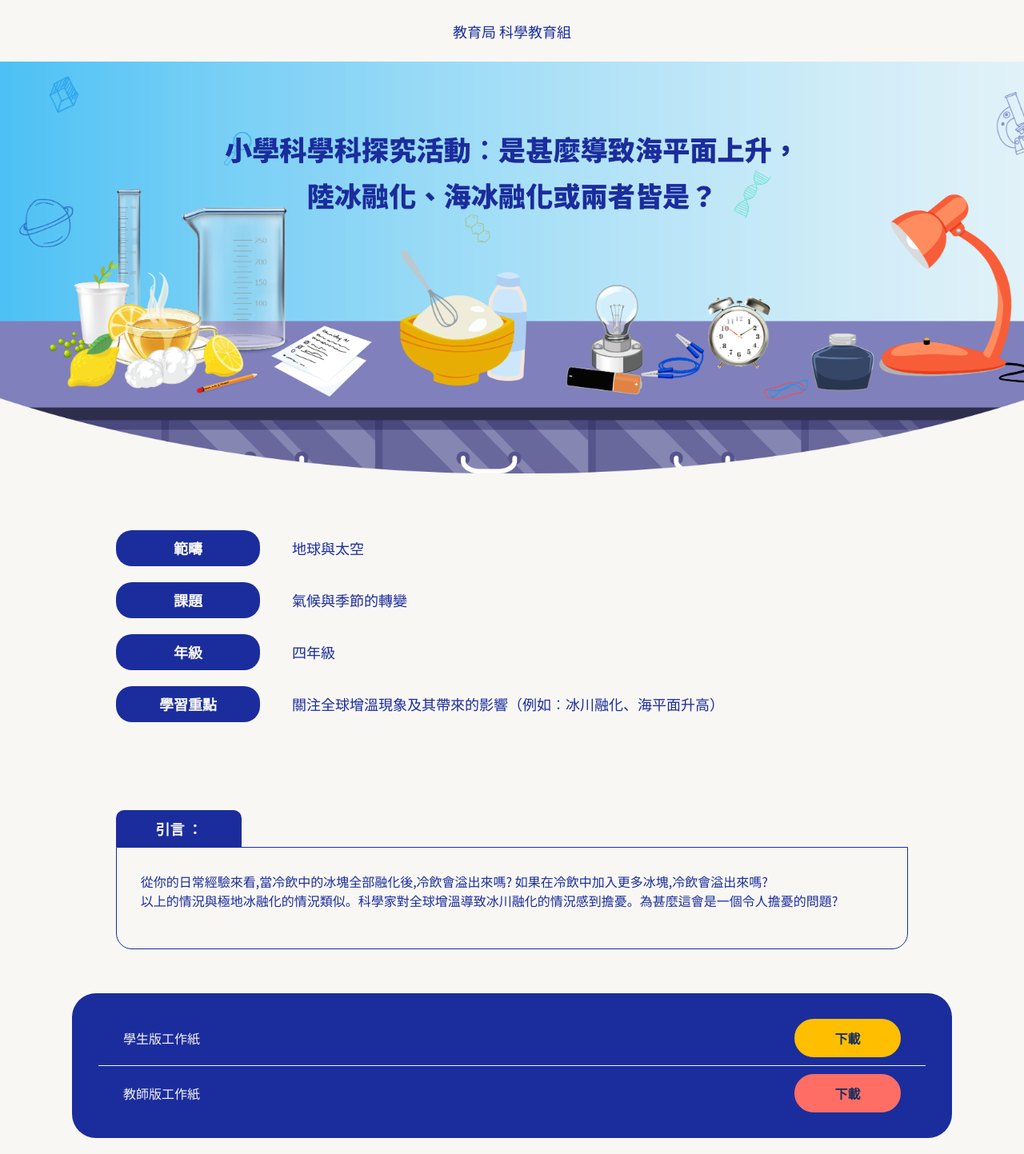
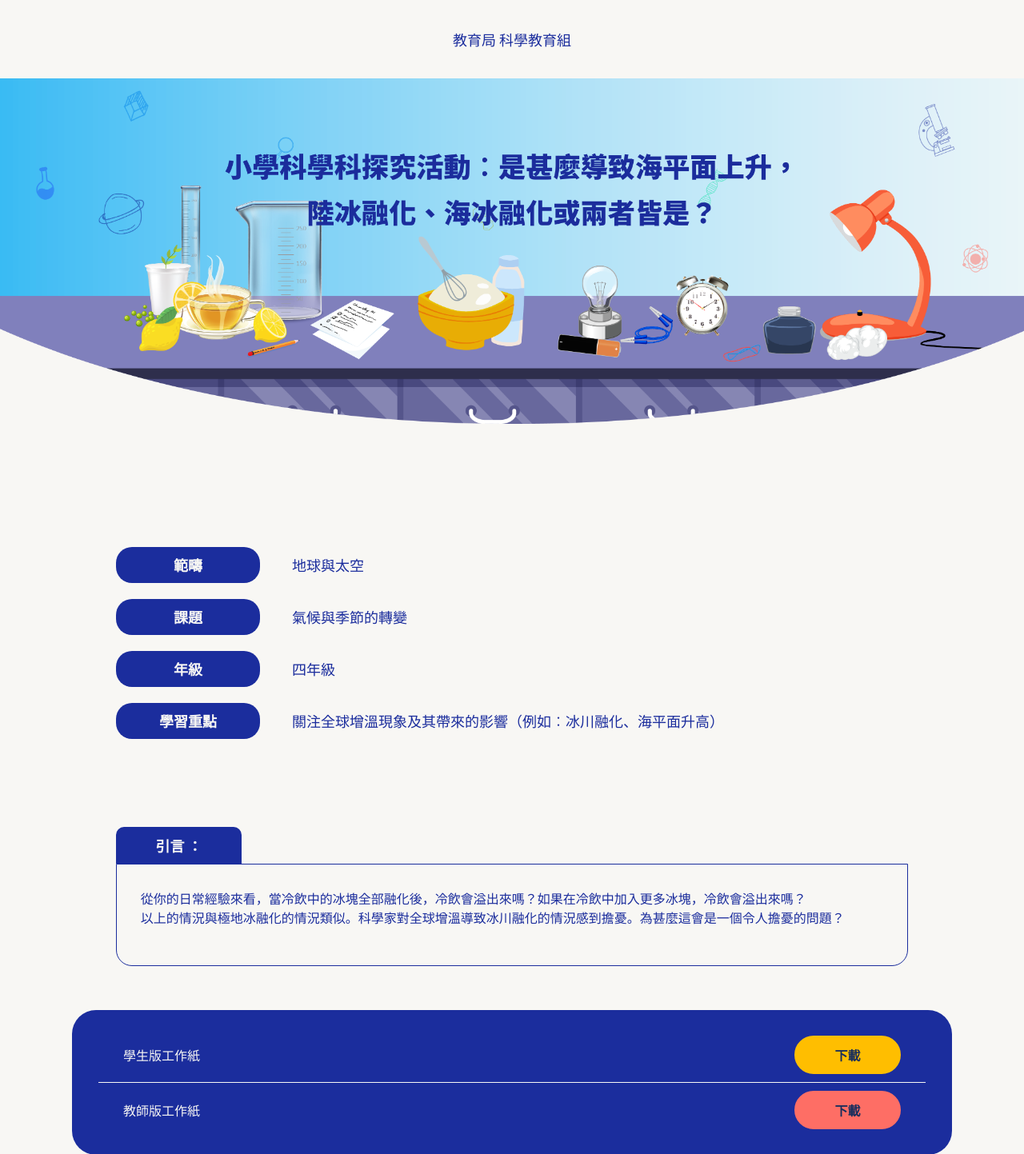
Before and after one commit to 5MLTECH/edb_presource, a PHP site: page /activities/p4_activity4.php in a window 1280 px wide. Shown: the top 1443 px of the page at 80% size. Run offline with PHP 8.4, Linux system fonts and the light colour scheme.

Commit message:
Update files

```diff
--- a/activities/p4_activity4.php
+++ b/activities/p4_activity4.php
@@ -76,8 +76,8 @@
                 引言 <span class="text-en">| Introduction </span>：
             </div>
             <div class="intro-desc">
-                <p>從你的日常經驗來看,當冷飲中的冰塊全部融化後,冷飲會溢出來嗎? 如果在冷飲中加入更多冰塊,冷飲會溢出來嗎?<br>
-                以上的情況與極地冰融化的情況類似。科學家對全球增溫導致冰川融化的情況感到擔憂。為甚麼這會是一個令人擔憂的問題?</p>
+                <p>從你的日常經驗來看，當冷飲中的冰塊全部融化後，冷飲會溢出來嗎？如果在冷飲中加入更多冰塊，冷飲會溢出來嗎？<br>
+                以上的情況與極地冰融化的情況類似。科學家對全球增溫導致冰川融化的情況感到擔憂。為甚麼這會是一個令人擔憂的問題？</p>
                 <p class="text-en"><p>
             </div>
         </div>
--- a/css/style.css
+++ b/css/style.css
@@ -30,7 +30,7 @@ p, body, h1, h2, h3 {
     color: var(--royal_blue) !important;
     font-weight: 500;
     text-align: center;
-    padding: 2% 0;
+    padding: 28px    0;
     font-size: 18px;
 }
 
@@ -38,6 +38,10 @@ p, body, h1, h2, h3 {
 
     color: var(--royal_blue) !important;
     text-decoration: none;
+    width: max-content;
+    display: block;
+    margin: 0 auto;
+    padding: 8px 16px;
 }
 
 @media (max-width: 1024px) {
--- a/scripts/main.js
+++ b/scripts/main.js
@@ -3,10 +3,26 @@ $(function() {
     $('.st-download').on("click", function() {
         var ws_num = $(this).data("worksheet");
 
+        downloadFile(ws_num, "student");
+    });
+
+
+    $('.tc-download').on("click", function() {
+        var ws_num = $(this).data("worksheet");
+        downloadFile(ws_num, "teacher");
+    });
+
+    function downloadFile(ws_num, ws_type) {
+
+
+        if(ws_num == "WS12" || ws_num == "WS14") {
+            return false;
+        }
+
         // Create a hidden anchor element
         var a = document.createElement('a');
-        a.href = `/worksheets/student/EDB_Science_${ws_num}_student.docx`;
-        a.download = `EDB_Science_${ws_num}_student.docx`; // Specify the filename to be downloaded
+        a.href = `/worksheets/${ws_type}/EDB_Science_${ws_num}_${ws_type}.docx`;
+        a.download = `EDB_Science_${ws_num}_${ws_type}.docx`; // Specify the filename to be downloaded
 
         // Append the anchor to the body (required for Firefox)
         document.body.appendChild(a);
@@ -16,5 +32,5 @@ $(function() {
 
         // Remove the anchor from the body
         document.body.removeChild(a);
-    });
+    }
 });
```
Also changed, not shown: images/act_10.png, images/desktop_banner.png, images/mobile_banner.png.
